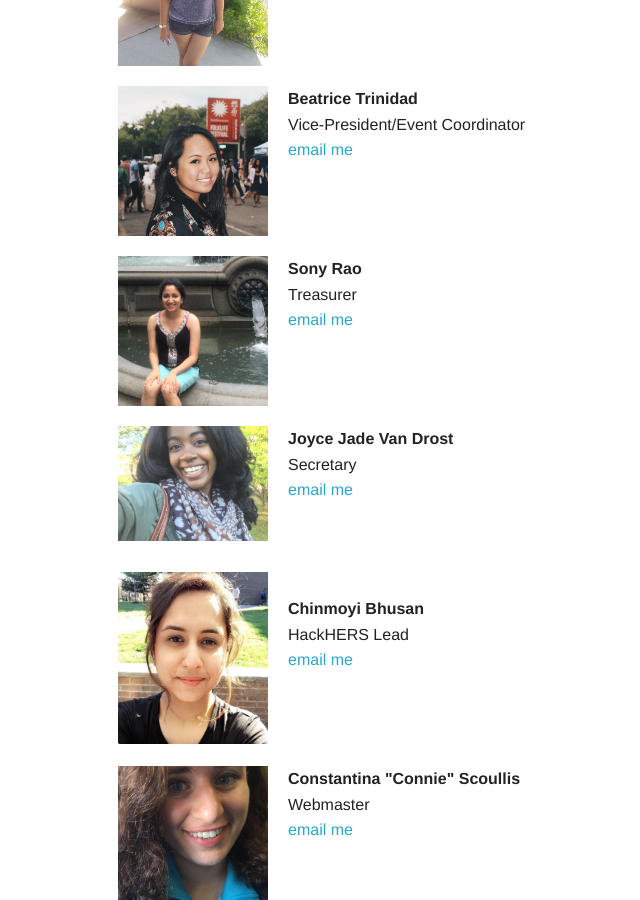
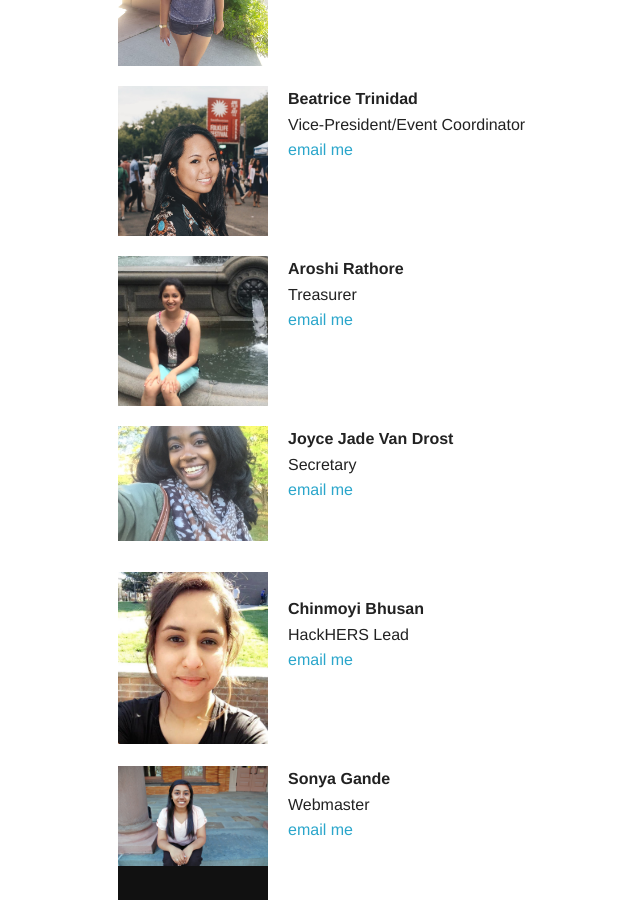
Before and after one commit to scarletwcs/ruwics.github.io, a Jekyll site: the page built from people.html, in a window 1280 px wide and 900 px high, scrolled down 539 px. Shown: the whole window, without its empty margins (197-837 px from the left). Built offline with Jekyll 4.4.1, drawn with Linux system fonts in a browser that asks for light colours; nearby versions of some CDN libraries; some web fonts are replaced.

Commit message:
Update people.html

```diff
--- a/people.html
+++ b/people.html
@@ -51,9 +51,9 @@ permalink: /people/
 		</div>
 	</div>
 	<div class="small-9 columns">
-		<p><strong>Sony Rao</strong></p>
+		<p><strong>Aroshi Rathore</strong></p>
 		<p>Treasurer</p>
-		<p><a href="mailto:sonyvrao@gmail.com">email me</a></p>
+		<p><a href="mailto:aroshirathore@gmail.com">email me</a></p>
 	</div>
 </div>
 
@@ -86,13 +86,13 @@ permalink: /people/
 <div class="row">
 	<div class="small-3 columns">
 		<div class="filler picture">
-			<img src="/third-party/img/people/officers/connie.jpg"></img>
+			<img src="/third-party/img/people/officers/Sonya.jpg"></img>
 		</div>
 	</div>
 	<div class="small-9 columns">
-		<p><strong>Constantina "Connie" Scoullis</strong></p>
+		<p><strong>Sonya Gande</strong></p>
 		<p>Webmaster</p>
-		<p><a href="mailto:constantina.scoullis@rutgers.edu">email me</a></p>
+		<p><a href="mailto:sg1242@scarletmail.rutgers.edu">email me</a></p>
 	</div>
 </div>
 
```
